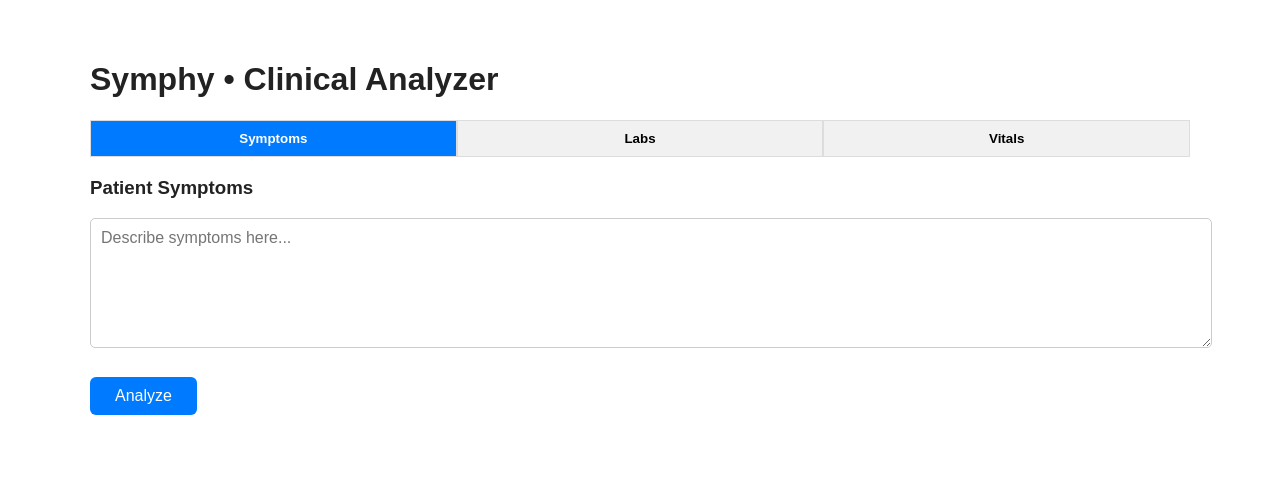
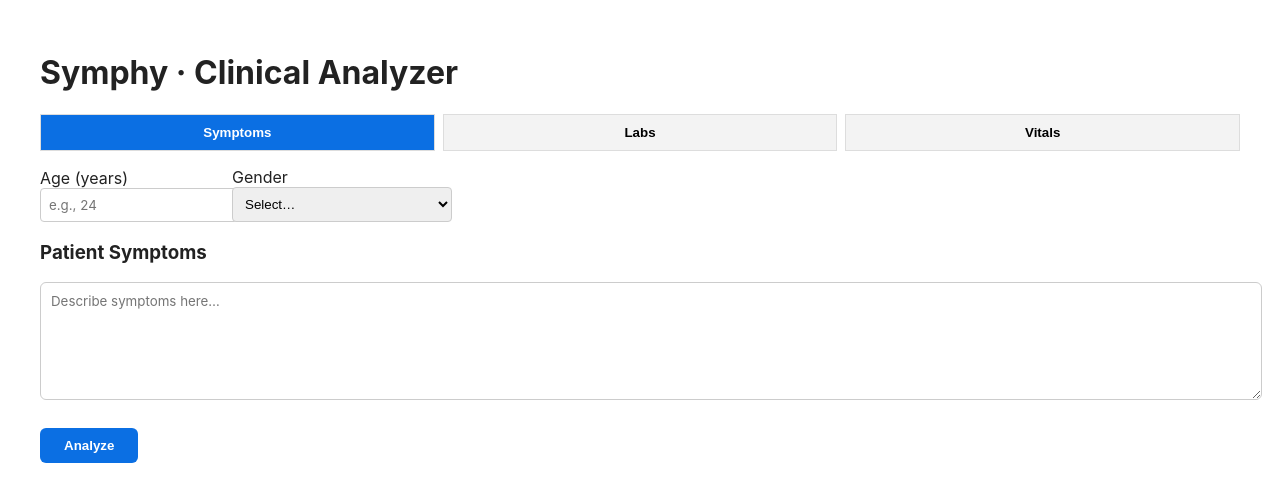
Before and after one commit to SassyNFT/Symphy-starter, a React (Vite) app in the folder frontend/: page / in a window 1280 px wide. Shown: the top 502 px of the page. Built offline with nearby package versions, Linux system fonts and the light colour scheme.

Commit message:
Update main.tsx

```diff
--- a/frontend/src/main.tsx
+++ b/frontend/src/main.tsx
@@ -1,97 +1,300 @@
-import React, { useState, useEffect } from "react";
+import React, { useEffect, useMemo, useState } from "react";
 import ReactDOM from "react-dom/client";
 import "./index.css";
 
-interface Range {
+/** -------------------------------------------
+ *  Types
+ *  -----------------------------------------*/
+type SexKey = "male" | "female" | "intersex";
+type AgeBand = "child" | "teen" | "adult" | "senior";
+
+interface RefBand {
   low: number;
   high: number;
+}
+
+interface RefSpec {
+  unit: string;
+  // Optional bands for age/sex
+  default?: RefBand;
+  child?: RefBand;
+  teen?: RefBand;
+  adult?: RefBand; // use when sex-neutral adult band makes sense
+  senior?: RefBand;
+  male?: RefBand; // adult male
+  female?: RefBand; // adult female
+  seniorMale?: RefBand;
+  seniorFemale?: RefBand;
+}
+
+type RefTable = Record<string, RefSpec>;
+
+interface VitalInput {
+  name: string;
+  value: number;
   unit: string;
 }
 
+/** -------------------------------------------
+ *  Helpers: choose band & color
+ *  -----------------------------------------*/
+function getAgeBand(age: number): AgeBand {
+  if (age < 13) return "child";
+  if (age < 18) return "teen";
+  if (age >= 65) return "senior";
+  return "adult";
+}
+
+function pickRange(
+  spec: RefSpec | undefined,
+  age: number | null,
+  sex: SexKey | null
+): RefBand | undefined {
+  if (!spec) return undefined;
+  if (age == null || sex == null) return undefined;
+
+  const band = getAgeBand(age);
+
+  // Pediatric & senior bands (sex-neutral unless specified)
+  if (band === "child" && spec.child) return spec.child;
+  if (band === "teen" && spec.teen) return spec.teen;
+
+  if (band === "senior") {
+    if (sex === "male" && spec.seniorMale) return spec.seniorMale;
+    if (sex === "female" && spec.seniorFemale) return spec.seniorFemale;
+    if (spec.senior) return spec.senior;
+  }
+
+  // Adult bands
+  if (band === "adult") {
+    if (sex === "male" && spec.male) return spec.male;
+    if (sex === "female" && spec.female) return spec.female;
+    if (spec.adult) return spec.adult;
+  }
+
+  // Fallbacks
+  return spec.default;
+}
+
+function valueColor(
+  v: string,
+  spec: RefSpec | undefined,
+  age: number | null,
+  sex: SexKey | null
+): string {
+  const num = parseFloat(v);
+  if (!spec || isNaN(num)) return "inherit";
+  const rng = pickRange(spec, age, sex);
+  if (!rng) return "inherit";
+  if (num < rng.low) return "#0B6FE3"; // low: blue
+  if (num > rng.high) return "#D90429"; // high: red
+  return "#198754"; // normal: green
+}
+
+/** -------------------------------------------
+ *  Canadian reference ranges (concise but broad)
+ *  NOTE: Ranges vary by lab — these are typical.
+ *  -----------------------------------------*/
+const REF: RefTable = {
+  // ===== CBC =====
+  WBC: { unit: "×10⁹/L", child: { low: 5, high: 15 }, teen: { low: 4.5, high: 13 }, adult: { low: 4, high: 11 }, senior: { low: 3.5, high: 11 } },
+  RBC: {
+    unit: "×10¹²/L",
+    child: { low: 3.9, high: 5.3 },
+    teen: { low: 4.1, high: 5.7 },
+    male: { low: 4.5, high: 6.0 },
+    female: { low: 4.0, high: 5.2 },
+    seniorMale: { low: 4.3, high: 5.8 },
+    seniorFemale: { low: 3.8, high: 5.1 }
+  },
+  Hemoglobin: {
+    unit: "g/L",
+    child: { low: 110, high: 140 },
+    teen: { low: 115, high: 160 },
+    male: { low: 130, high: 170 },
+    female: { low: 120, high: 150 },
+    seniorMale: { low: 125, high: 170 },
+    seniorFemale: { low: 115, high: 150 }
+  },
+  Hematocrit: {
+    unit: "L/L",
+    child: { low: 0.34, high: 0.42 },
+    teen: { low: 0.36, high: 0.48 },
+    male: { low: 0.40, high: 0.50 },
+    female: { low: 0.36, high: 0.46 },
+    seniorMale: { low: 0.38, high: 0.49 },
+    seniorFemale: { low: 0.35, high: 0.47 }
+  },
+  MCV: { unit: "fL", default: { low: 80, high: 100 } },
+  MCH: { unit: "pg", default: { low: 27, high: 34 } },
+  MCHC: { unit: "g/L", default: { low: 320, high: 360 } },
+  RDW: { unit: "%", default: { low: 11.5, high: 14.5 } },
+  Platelets: { unit: "×10⁹/L", default: { low: 150, high: 400 } },
+
+  // ===== Inflammatory =====
+  CRP: { unit: "mg/L", default: { low: 0, high: 5 } },
+  ESR: {
+    unit: "mm/h",
+    child: { low: 0, high: 10 },
+    teen: { low: 0, high: 12 },
+    male: { low: 0, high: 15 },
+    female: { low: 0, high: 20 },
+    seniorMale: { low: 0, high: 20 },
+    seniorFemale: { low: 0, high: 30 }
+  },
+
+  // ===== Metabolic / Renal & Electrolytes =====
+  Glucose: { unit: "mmol/L", default: { low: 3.9, high: 7.8 } }, // non-fasting general range
+  Urea: { unit: "mmol/L", adult: { low: 2.5, high: 7.5 }, senior: { low: 3.0, high: 8.5 } },
+  Creatinine: {
+    unit: "µmol/L",
+    child: { low: 20, high: 60 },
+    teen: { low: 40, high: 90 },
+    male: { low: 60, high: 115 },
+    female: { low: 45, high: 90 },
+    seniorMale: { low: 60, high: 125 },
+    seniorFemale: { low: 45, high: 100 }
+  },
+  Sodium: { unit: "mmol/L", default: { low: 135, high: 145 } },
+  Potassium: { unit: "mmol/L", default: { low: 3.5, high: 5.0 } },
+  Chloride: { unit: "mmol/L", default: { low: 98, high: 107 } },
+  Bicarbonate: { unit: "mmol/L", default: { low: 22, high: 29 } },
+  Calcium: { unit: "mmol/L", default: { low: 2.10, high: 2.60 } },
+  Magnesium: { unit: "mmol/L", default: { low: 0.70, high: 1.05 } },
+  Phosphate: {
+    unit: "mmol/L",
+    child: { low: 1.30, high: 2.10 },
+    teen: { low: 1.10, high: 1.80 },
+    adult: { low: 0.80, high: 1.50 },
+    senior: { low: 0.80, high: 1.50 }
+  },
+  UricAcid: {
+    unit: "µmol/L",
+    male: { low: 140, high: 420 },
+    female: { low: 120, high: 360 },
+    adult: { low: 120, high: 420 }
+  },
+
+  // ===== Liver / Protein =====
+  ALT: { unit: "U/L", male: { low: 0, high: 55 }, female: { low: 0, high: 45 }, child: { low: 0, high: 40 } },
+  AST: { unit: "U/L", default: { low: 0, high: 45 } },
+  ALP: {
+    unit: "U/L",
+    child: { low: 150, high: 420 }, // growth
+    teen: { low: 100, high: 340 },
+    adult: { low: 30, high: 120 },
+    senior: { low: 30, high: 120 }
+  },
+  GGT: { unit: "U/L", male: { low: 10, high: 70 }, female: { low: 6, high: 45 }, adult: { low: 6, high: 70 } },
+  Bilirubin: { unit: "µmol/L", default: { low: 3, high: 20 } },
+  Albumin: { unit: "g/L", adult: { low: 35, high: 50 }, senior: { low: 34, high: 48 } },
+  TotalProtein: { unit: "g/L", default: { low: 60, high: 80 } },
+  LDH: { unit: "U/L", default: { low: 125, high: 220 } },
+
+  // ===== Lipids =====
+  CholesterolTotal: { unit: "mmol/L", adult: { low: 3.5, high: 5.2 } },
+  HDL: {
+    unit: "mmol/L",
+    male: { low: 1.0, high: 2.4 },
+    female: { low: 1.3, high: 2.4 },
+    adult: { low: 1.0, high: 2.4 }
+  },
+  LDL: { unit: "mmol/L", adult: { low: 0, high: 3.5 } },
+  Triglycerides: { unit: "mmol/L", adult: { low: 0, high: 1.7 } },
+
+  // ===== Thyroid =====
+  TSH: { unit: "mIU/L", default: { low: 0.4, high: 4.5 } },
+  FreeT4: { unit: "pmol/L", default: { low: 10, high: 22 } },
+  FreeT3: { unit: "pmol/L", default: { low: 3.1, high: 6.8 } },
+
+  // ===== Iron studies =====
+  Ferritin: {
+    unit: "µg/L",
+    child: { low: 10, high: 140 },
+    teen: { low: 15, high: 200 },
+    male: { low: 30, high: 400 },
+    female: { low: 15, high: 150 }
+  },
+  SerumIron: { unit: "µmol/L", default: { low: 10, high: 30 } },
+  Transferrin: { unit: "g/L", default: { low: 2.0, high: 3.6 } },
+  TIBC: { unit: "µmol/L", default: { low: 45, high: 72 } },
+  TransferrinSat: { unit: "%", default: { low: 20, high: 50 } },
+
+  // ===== Other sex-specific (example) =====
+  PSA: { unit: "µg/L", male: { low: 0, high: 4 } } // adult screening reference
+};
+
+/** -------------------------------------------
+ *  UI
+ *  -----------------------------------------*/
 function App() {
-  const [activeTab, setActiveTab] = useState("symptoms");
+  const [activeTab, setActiveTab] = useState<"symptoms" | "labs" | "vitals">(
+    "symptoms"
+  );
+
+  // Demographics
+  const [age, setAge] = useState<number | null>(null);
+  const [sex, setSex] = useState<SexKey | null>(null);
+
+  // Inputs
   const [symptoms, setSymptoms] = useState("");
+  const [vitals, setVitals] = useState({ Temp: "", HR: "", BP: "", O2: "" });
   const [labTests, setLabTests] = useState<Record<string, string>>({});
-  const [vitals, setVitals] = useState({
-    Temp: "",
-    HR: "",
-    BP: "",
-    O2: ""
-  });
+  const [categories, setCategories] = useState<Record<string, string[]>>({});
+  const [search, setSearch] = useState("");
+
+  // Output
+  const [error, setError] = useState("");
   const [result, setResult] = useState("");
-  const [error, setError] = useState("");
-  const [searchTerm, setSearchTerm] = useState("");
-  const [categories, setCategories] = useState<Record<string, string[]>>({});
-  const [ranges, setRanges] = useState<Record<string, Range>>({});
 
-  // ✅ Load Lab Test Categories
+  // Load visible test list (from public/labTests.json)
   useEffect(() => {
     fetch("/labTests.json")
-      .then((res) => {
-        if (!res.ok) throw new Error("Failed to load lab tests");
-        return res.json();
-      })
+      .then((r) => r.json())
       .then((data) => {
         setCategories(data);
-        const initial = Object.values(data)
+        const seed = Object.values(data)
           .flat()
-          .reduce((acc, key) => ({ ...acc, [key]: "" }), {});
-        setLabTests(initial);
+          .reduce((acc, k) => ({ ...acc, [k]: "" }), {});
+        setLabTests(seed);
       })
       .catch(() => setError("Could not load lab test definitions."));
   }, []);
 
-  // ✅ Define Reference Ranges
-  useEffect(() => {
-    setRanges({
-      WBC: { low: 4, high: 11, unit: "×10⁹/L" },
-      RBC: { low: 4.2, high: 6.1, unit: "×10¹²/L" },
-      Hemoglobin: { low: 120, high: 170, unit: "g/L" },
-      Hematocrit: { low: 0.37, high: 0.50, unit: "L/L" },
-      Platelets: { low: 150, high: 400, unit: "×10⁹/L" },
-      CRP: { low: 0, high: 5, unit: "mg/L" },
-      Glucose: { low: 3.9, high: 7.8, unit: "mmol/L" },
-      Urea: { low: 2.5, high: 7.5, unit: "mmol/L" },
-      Creatinine: { low: 60, high: 110, unit: "µmol/L" },
-      Sodium: { low: 135, high: 145, unit: "mmol/L" },
-      Potassium: { low: 3.5, high: 5.0, unit: "mmol/L" },
-      Chloride: { low: 98, high: 107, unit: "mmol/L" },
-      Calcium: { low: 2.1, high: 2.6, unit: "mmol/L" },
-      ALT: { low: 0, high: 55, unit: "U/L" },
-      AST: { low: 0, high: 45, unit: "U/L" },
-      ALP: { low: 30, high: 120, unit: "U/L" },
-      Bilirubin: { low: 3, high: 20, unit: "µmol/L" }
-    });
-  }, []);
+  const demographicsSet = useMemo(
+    () => age !== null && sex !== null,
+    [age, sex]
+  );
 
-  // ✅ Determine color based on range
-  const getColor = (test: string, value: string) => {
-    const range = ranges[test];
-    const num = parseFloat(value);
-    if (!range || isNaN(num)) return "black";
-    if (num < range.low) return "#007BFF"; // blue = low
-    if (num > range.high) return "#D90429"; // red = high
-    return "#009E60"; // green = normal
-  };
+  const intersexNote =
+    sex === "intersex"
+      ? "Note: Reference ranges for intersex individuals vary by phenotype and clinical context. Use clinical judgment."
+      : "";
 
-  // ✅ Analyze via API
+  // Build payload & call API
   const handleAnalyze = async () => {
     setError("");
     setResult("");
 
     const labs = Object.entries(labTests)
-      .filter(([_, v]) => v !== "")
-      .map(([name, value]) => ({
+      .filter(([, v]) => v !== "")
+      .map(([name, v]) => {
+        const spec = REF[name];
+        const band = pickRange(spec, age, sex);
+        return {
+          name,
+          value: parseFloat(v),
+          unit: spec?.unit || "unit",
+          ref_low: band?.low ?? null,
+          ref_high: band?.high ?? null
+        };
+      });
+
+    const vitalsArray: VitalInput[] = Object.entries(vitals)
+      .filter(([, v]) => v !== "")
+      .map(([name, v]) => ({
         name,
-        value: parseFloat(value),
-        unit: ranges[name]?.unit || "unit"
-      }));
-
-    const vitalsArray = Object.entries(vitals)
-      .filter(([_, v]) => v !== "")
-      .map(([name, value]) => ({
-        name,
-        value: parseFloat(value),
+        value: parseFloat(v),
         unit:
           name === "Temp"
             ? "°C"
@@ -103,6 +306,7 @@ function App() {
       }));
 
     const payload = {
+      patient: { age, sex },
       symptoms_free_text: symptoms,
       labs,
       vitals: vitalsArray,
@@ -120,138 +324,187 @@ function App() {
       if (!res.ok) throw new Error("API request failed");
       const data = await res.json();
       setResult(JSON.stringify(data, null, 2));
-    } catch (err) {
-      setError("Error: " + (err as Error).message);
+    } catch (e: any) {
+      setError(`Error: ${e.message}`);
     }
   };
 
+  // Render one input with dynamic range
+  const LabInput: React.FC<{ test: string }> = ({ test }) => {
+    const spec = REF[test];
+    const color = valueColor(labTests[test] || "", spec, age, sex);
+    const band = demographicsSet ? pickRange(spec, age, sex) : undefined;
+
+    return (
+      <div>
+        <label>{test}</label>
+        <input
+          type="number"
+          step="any"
+          value={labTests[test] || ""}
+          onChange={(e) =>
+            setLabTests((s) => ({ ...s, [test]: e.target.value }))
+          }
+          style={{
+            width: "100%",
+            padding: 6,
+            borderRadius: 4,
+            border: "1px solid #ccc",
+            color
+          }}
+        />
+        <small style={{ color: "#666" }}>
+          {demographicsSet ? (
+            spec ? (
+              <>
+                Normal: {band?.low}–{band?.high} {spec.unit}
+              </>
+            ) : (
+              <>No reference defined</>
+            )
+          ) : (
+            <>Enter age & gender to view range</>
+          )}
+        </small>
+      </div>
+    );
+  };
+
   return (
-    <div
-      style={{
-        fontFamily: "sans-serif",
-        padding: "40px",
-        maxWidth: "1100px",
-        margin: "0 auto"
-      }}
-    >
-      <h1>Symphy • Clinical Analyzer</h1>
+    <div style={{ maxWidth: 1200, margin: "0 auto", padding: 32 }}>
+      <h1>Symphy · Clinical Analyzer</h1>
 
       {/* Tabs */}
-      <div style={{ display: "flex", marginBottom: "20px" }}>
-        {["symptoms", "labs", "vitals"].map((tab) => (
+      <div style={{ display: "flex", gap: 8, marginBottom: 16 }}>
+        {(["symptoms", "labs", "vitals"] as const).map((t) => (
           <button
-            key={tab}
-            onClick={() => setActiveTab(tab)}
+            key={t}
+            onClick={() => setActiveTab(t)}
             style={{
               flex: 1,
-              padding: "10px",
+              padding: 10,
               cursor: "pointer",
-              background: activeTab === tab ? "#007BFF" : "#f1f1f1",
-              color: activeTab === tab ? "white" : "black",
               border: "1px solid #ddd",
-              fontWeight: "bold"
+              background: activeTab === t ? "#0B6FE3" : "#f3f3f3",
+              color: activeTab === t ? "white" : "black",
+              fontWeight: 700
             }}
           >
-            {tab.charAt(0).toUpperCase() + tab.slice(1)}
+            {t[0].toUpperCase() + t.slice(1)}
           </button>
         ))}
       </div>
 
-      {/* Symptoms */}
+      {/* Demographics header (shown on all tabs) */}
+      <div
+        style={{
+          display: "grid",
+          gridTemplateColumns: "180px 220px 1fr",
+          gap: 12,
+          alignItems: "end",
+          marginBottom: 16
+        }}
+      >
+        <div>
+          <label>Age (years)</label>
+          <input
+            type="number"
+            min={0}
+            step="1"
+            value={age ?? ""}
+            onChange={(e) =>
+              setAge(e.target.value === "" ? null : parseInt(e.target.value))
+            }
+            placeholder="e.g., 24"
+            style={{ width: "100%", padding: 8, border: "1px solid #ccc", borderRadius: 4 }}
+          />
+        </div>
+        <div>
+          <label>Gender</label>
+          <select
+            value={sex ?? ""}
+            onChange={(e) =>
+              setSex((e.target.value || "") as SexKey | "")
+                ? (e.target.value as SexKey)
+                : null
+            }
+            style={{ width: "100%", padding: 8, border: "1px solid #ccc", borderRadius: 4 }}
+          >
+            <option value="">Select…</option>
+            <option value="male">Male</option>
+            <option value="female">Female</option>
+            <option value="intersex">Intersex</option>
+          </select>
+        </div>
+        {sex === "intersex" && (
+          <div style={{ color: "#C07A00", fontSize: 13 }}>
+            {intersexNote}
+          </div>
+        )}
+      </div>
+
+      {/* Body */}
       {activeTab === "symptoms" && (
         <div>
           <h3>Patient Symptoms</h3>
           <textarea
+            rows={6}
+            placeholder="Describe symptoms here…"
             value={symptoms}
             onChange={(e) => setSymptoms(e.target.value)}
-            rows={6}
-            placeholder="Describe symptoms here..."
             style={{
               width: "100%",
-              padding: "10px",
-              fontSize: "16px",
-              borderRadius: "5px",
-              border: "1px solid #ccc"
+              padding: 10,
+              border: "1px solid #ccc",
+              borderRadius: 6
             }}
           />
         </div>
       )}
 
-      {/* Labs */}
       {activeTab === "labs" && (
         <div>
           <h3>Laboratory Tests</h3>
           <input
             type="text"
-            placeholder="Search lab test..."
-            value={searchTerm}
-            onChange={(e) => setSearchTerm(e.target.value)}
+            placeholder="Search lab test…"
+            value={search}
+            onChange={(e) => setSearch(e.target.value)}
             style={{
               width: "100%",
-              padding: "8px",
-              marginBottom: "10px",
-              fontSize: "15px",
-              borderRadius: "5px",
-              border: "1px solid #ccc"
+              padding: 8,
+              borderRadius: 6,
+              border: "1px solid #ccc",
+              marginBottom: 10
             }}
           />
 
-          {Object.entries(categories).map(([category, tests]) => {
+          {Object.entries(categories).map(([cat, tests]) => {
             const visible = tests.filter((t) =>
-              t.toLowerCase().includes(searchTerm.toLowerCase())
+              t.toLowerCase().includes(search.toLowerCase())
             );
-            if (visible.length === 0) return null;
-
+            if (!visible.length) return null;
             return (
-              <div key={category} style={{ marginBottom: "15px" }}>
+              <div key={cat} style={{ marginBottom: 18 }}>
                 <h4
                   style={{
-                    borderBottom: "1px solid #ccc",
-                    background: "#fafafa",
-                    padding: "5px 0"
+                    padding: "6px 0",
+                    borderBottom: "1px solid #ddd",
+                    background: "#fafafa"
                   }}
                 >
-                  {category}
+                  {cat}
                 </h4>
                 <div
                   style={{
                     display: "grid",
                     gridTemplateColumns: "repeat(3, 1fr)",
-                    gap: "8px"
+                    gap: 10
                   }}
                 >
-                  {visible.map((test) => {
-                    const range = ranges[test];
-                    const color = getColor(test, labTests[test]);
-                    return (
-                      <div key={test}>
-                        <label>{test}</label>
-                        <input
-                          type="number"
-                          step="any"
-                          value={labTests[test] || ""}
-                          onChange={(e) =>
-                            setLabTests({
-                              ...labTests,
-                              [test]: e.target.value
-                            })
-                          }
-                          style={{
-                            width: "100%",
-                            padding: "4px",
-                            borderRadius: "4px",
-                            border: "1px solid #ccc",
-                            color
-                          }}
-                        />
-                        {range && (
-                          <small style={{ color: "#666" }}>
-                            Normal: {range.low}–{range.high} {range.unit}
-                          </small>
-                        )}
-                      </div>
-                    );
-                  })}
+                  {visible.map((test) => (
+                    <LabInput key={test} test={test} />
+                  ))}
                 </div>
               </div>
             );
@@ -259,7 +512,6 @@ function App() {
         </div>
       )}
 
-      {/* Vitals */}
       {activeTab === "vitals" && (
         <div>
           <h3>Vital Signs</h3>
@@ -267,23 +519,23 @@ function App() {
             style={{
               display: "grid",
               gridTemplateColumns: "repeat(2, 1fr)",
-              gap: "10px"
+              gap: 12
             }}
           >
-            {Object.keys(vitals).map((key) => (
-              <div key={key}>
-                <label>{key}</label>
+            {Object.keys(vitals).map((k) => (
+              <div key={k}>
+                <label>{k}</label>
                 <input
                   type="number"
                   step="any"
-                  value={vitals[key as keyof typeof vitals]}
+                  value={(vitals as any)[k]}
                   onChange={(e) =>
-                    setVitals({ ...vitals, [key]: e.target.value })
+                    setVitals((s) => ({ ...s, [k]: e.target.value }))
                   }
                   style={{
                     width: "100%",
-                    padding: "5px",
-                    borderRadius: "4px",
+                    padding: 8,
+                    borderRadius: 4,
                     border: "1px solid #ccc"
                   }}
                 />
@@ -293,25 +545,24 @@ function App() {
         </div>
       )}
 
-      {/* Analyze */}
       <button
         onClick={handleAnalyze}
         style={{
-          marginTop: "25px",
-          padding: "10px 25px",
-          background: "#007BFF",
+          marginTop: 24,
+          padding: "10px 24px",
+          background: "#0B6FE3",
           color: "white",
-          border: "none",
+          border: 0,
+          borderRadius: 6,
           cursor: "pointer",
-          borderRadius: "6px",
-          fontSize: "16px"
+          fontWeight: 700
         }}
       >
         Analyze
       </button>
 
       {error && (
-        <p style={{ color: "red", marginTop: "20px", fontWeight: "bold" }}>
+        <p style={{ color: "#D90429", marginTop: 16, fontWeight: 700 }}>
           {error}
         </p>
       )}
@@ -319,11 +570,10 @@ function App() {
       {result && (
         <pre
           style={{
-            background: "#f8f8f8",
-            padding: "15px",
-            borderRadius: "5px",
-            marginTop: "20px",
-            fontSize: "14px",
+            marginTop: 16,
+            background: "#f6f7f9",
+            padding: 14,
+            borderRadius: 6,
             overflowX: "auto"
           }}
         >
```
